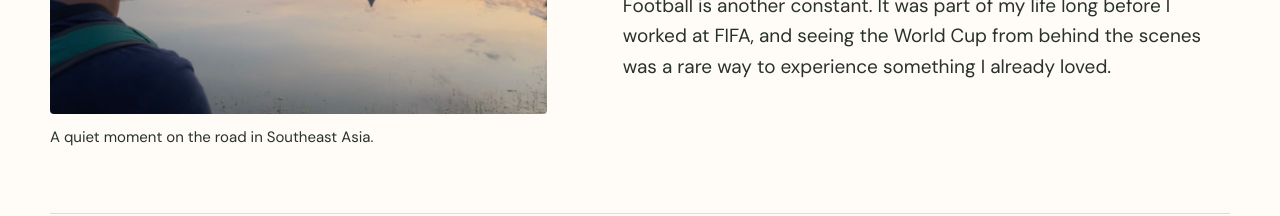
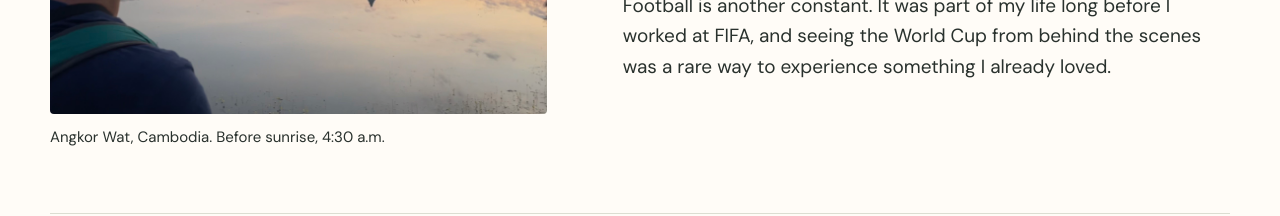
Before and after one commit to raf0x/rlemor.com, a Next.js app: page /about in a window 1280 px wide. Shown: the part 1240-1456 px from the top of the page. Built offline with nearby package versions, Linux system fonts and the light colour scheme.

Commit message:
Update Angkor Wat photograph caption

```diff
--- a/app/about/page.tsx
+++ b/app/about/page.tsx
@@ -106,7 +106,7 @@ export default function AboutPage() {
               height={3024}
               sizes="(max-width: 760px) calc(100vw - 48px), (max-width: 1230px) 43vw, 480px"
             />
-            <figcaption>A quiet moment on the road in Southeast Asia.</figcaption>
+            <figcaption>Angkor Wat, Cambodia. Before sunrise, 4:30 a.m.</figcaption>
           </figure>
           <div className={styles.storyCopy}>
             <h2 id="beyond-work">Outside of work.</h2>
```
